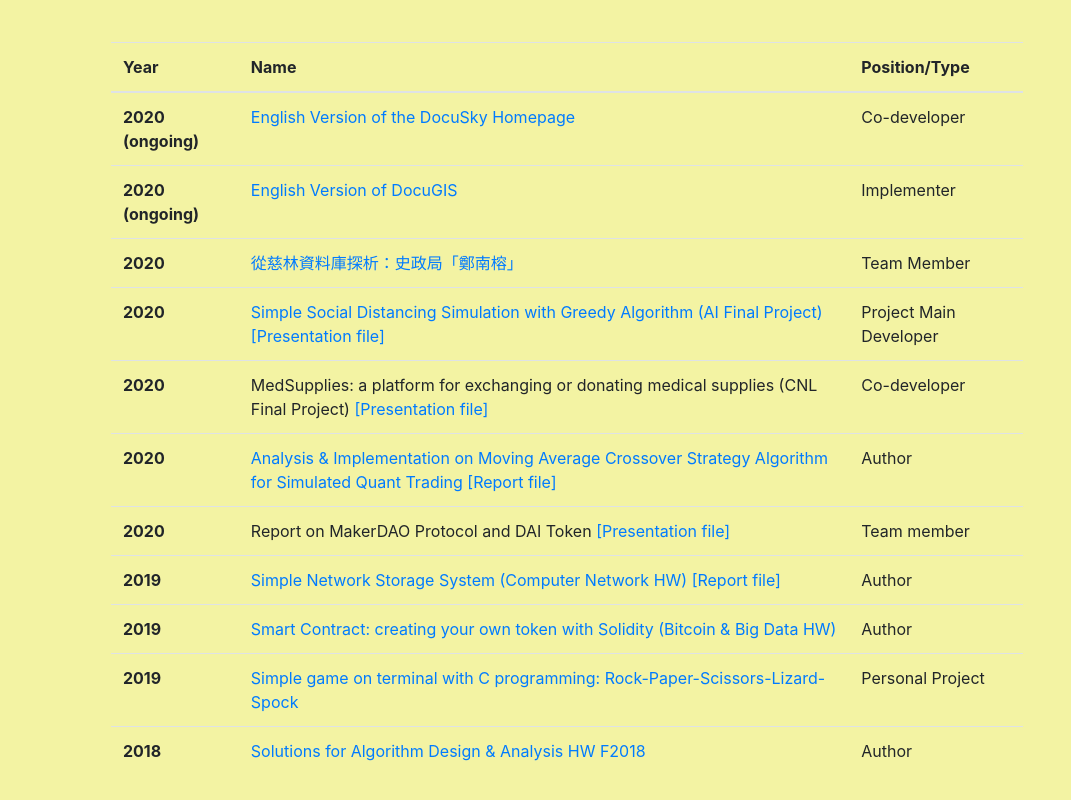
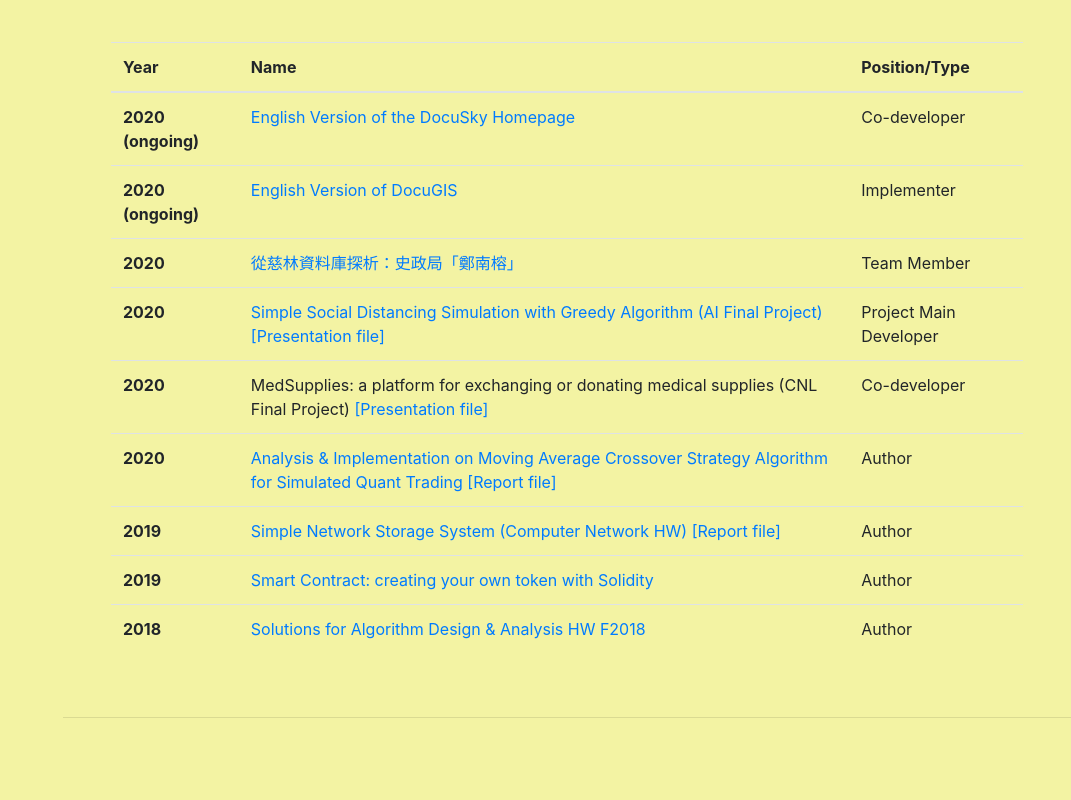
Before and after one commit to CalvinL15/CalvinL15.github.io, a website with bundled scripts: page index.html in a window 1280 px wide. Shown: the part 3869-4669 px from the top of the page, without its empty margins (209-1280 px from the left). After the commit the page ends 4587 px from the top, so only its background shows below. Built offline with nearby package versions, Linux system fonts and the light colour scheme; a web font is replaced by a local one.

Commit message:
Update index.html

```diff
--- a/index.html
+++ b/index.html
@@ -413,11 +413,11 @@
               <td><a href="https://github.com/CalvinL15/Fintech-Final-Project/tree/master">Analysis & Implementation on Moving Average Crossover Strategy Algorithm for Simulated Quant Trading</a><a href="files/Fintech_project.pdf" target="_blank"> [Report file]</a></td>
               <td>Author</td>
             </tr>
-            <tr>
+         <!--   <tr>
               <th scope="row">2020</th>
               <td>Report on MakerDAO Protocol and DAI Token<a href="files/DAODAI.pdf" target="_blank"> [Presentation file]</a></td>
               <td>Team member</td>
-            </tr>
+            </tr> !-->
             <tr>
               <th scope="row">2019</th>
               <td><a href="https://github.com/CalvinL15/Computer-Networks-Fall-2019/tree/master/HW2" target="_blank">Simple Network Storage System (Computer Network HW)</a><a href="files/CNReport.pdf" target="_blank"> [Report file]</a> </td>
@@ -425,14 +425,14 @@
             </tr>
             <tr>
               <th scope="row">2019</th>
-              <td><a href="https://github.com/CalvinL15/Bitcoin-in-the-Big-Data-Era-Fall-2019/tree/master/Bitcoin%20Solidity%20Project">Smart Contract: creating your own token with Solidity (Bitcoin & Big Data HW)</a></td>
+              <td><a href="https://github.com/CalvinL15/Bitcoin-in-the-Big-Data-Era-Fall-2019/tree/master/Bitcoin%20Solidity%20Project">Smart Contract: creating your own token with Solidity</a></td>
               <td>Author</td>
             </tr>
-            <tr>
+          <!--  <tr>
               <th scope="row">2019</th>
               <td><a href="https://github.com/CalvinL15/Rock-Paper-Scissors-Lizard-Spock">Simple game on terminal with C programming: Rock-Paper-Scissors-Lizard-Spock</a></td>
               <td>Personal Project</td>
-            </tr>
+            </tr> !-->
             <tr>
               <th scope="row">2018</th>
               <td><a href="https://github.com/CalvinL15/Algorithm-Design-and-Analysis-Fall-2018" target="_blank">Solutions for Algorithm Design & Analysis HW F2018</a> </td>
```
